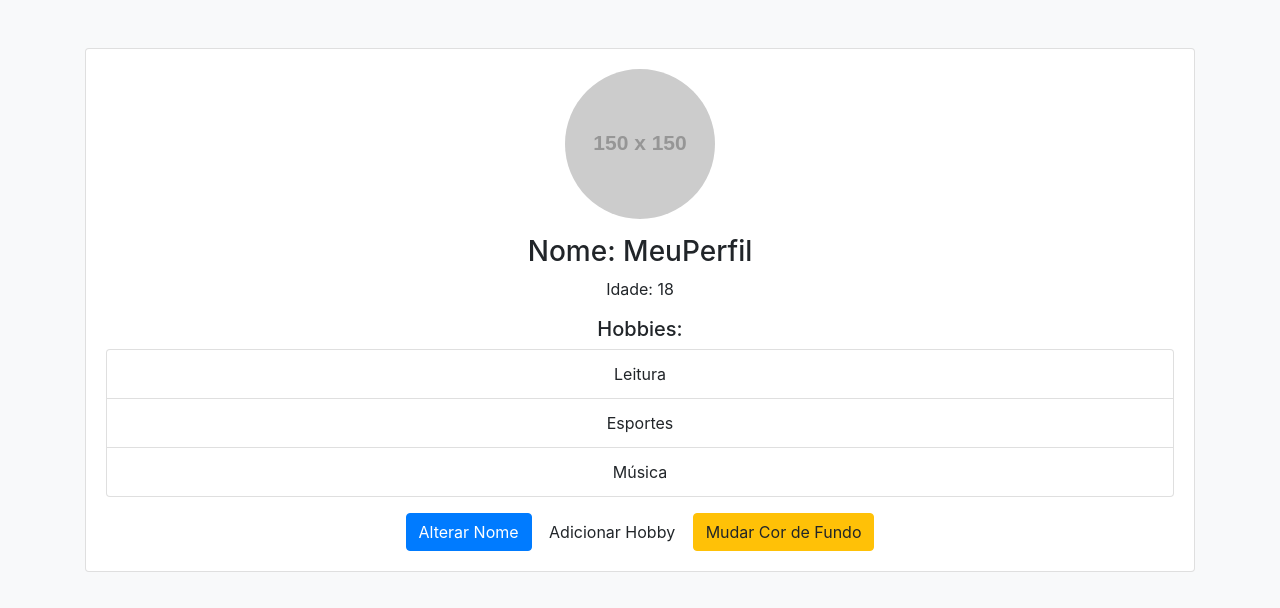
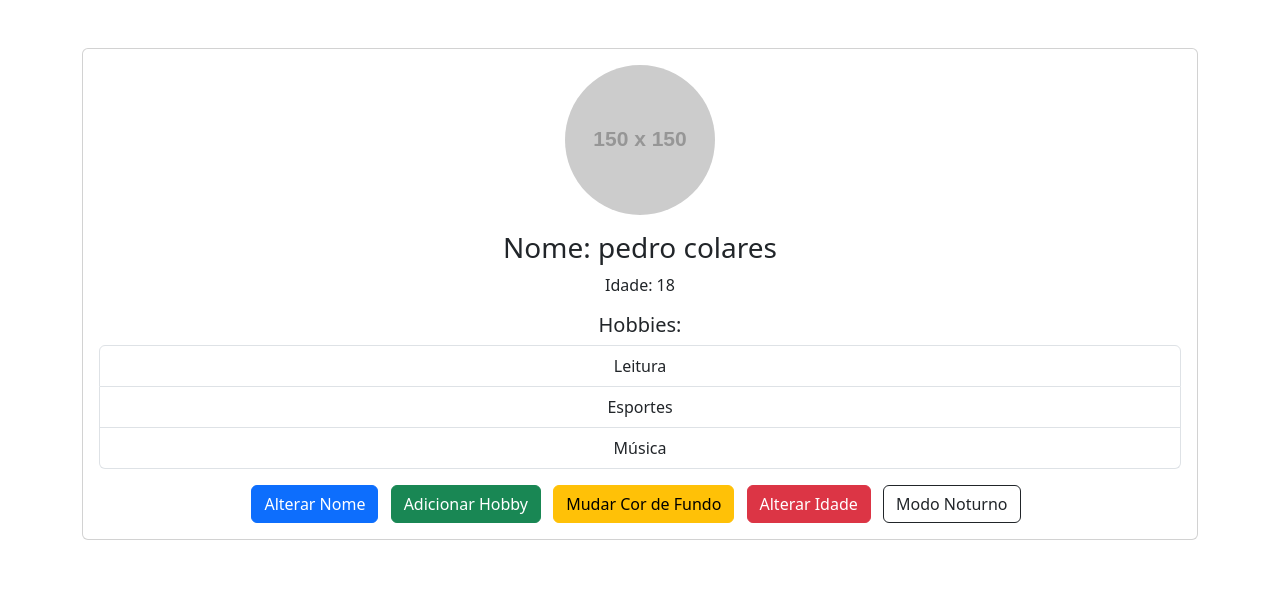
Before and after one commit to vitorcordioli/meuPerfil, a plain HTML site: page index.html in a window 1280 px wide. Drawn offline with nearby package versions, Linux system fonts and the light colour scheme; placeholder pictures from the web are drawn by us.

Commit message:
Atualizando index.html

```diff
--- a/index.html
+++ b/index.html
@@ -1,60 +1,91 @@
 <!DOCTYPE html>
-<html lang="pt-br">
+<html lang="pr-br">
+
 <head>
+
     <meta charset="UTF-8">
+
     <meta name="viewport" content="width=device-width, initial-scale=1.0">
+
     <title>Perfil Interativo</title>
-    <link rel="stylesheet" href="https://cdn.jsdelivr.net/npm/bootstrap@4.4.1/dist/css/bootstrap.min.css">
+
+    <link href="https://cdn.jsdelivr.net/npm/bootstrap@5.3.0/dist/css/bootstrap.min.css" rel="stylesheet">
+
 </head>
-<body class="bg-light">
+
+<body class="bg-ligh">
+
     <div class="container mt-5">
+
         <div class="card" id="profileCard">
+
             <div class="card-body text-center">
-                <img src="https://via.placeholder.com/150" alt="Imagem de Perfil" id="profileImage" class="rounded-circle mb-3" style="width: 150px;">
-                <h3 id="profileName">Nome: MeuPerfil</h3>
+
+                <img src="https://via.placeholder.com/150" alt="Imagem de Perfil" id="profileImage" class="rounded-circle mb-3" style="width: 150px;" onclick="mudarImagem()">
+
+                <h3 id="profileName">Nome: pedro colares</h3>
+
                 <p id="profileAge">Idade: 18</p>
-                <h5>Hobbies: </h5>
+
+                <h5>Hobbies:</h5>
+
                 <ul id="hobbiesList" class="list-group mb-3">
-                    <li class="list-group-item">Leitura</li>
-                    <li class="list-group-item">Esportes</li>
-                    <li class="list-group-item">Música</li>
+
+                    <li class="list-group-item" onclick="removerHobby(this)">Leitura</li>
+
+                    <li class="list-group-item" onclick="removerHobby(this)">Esportes</li>
+
+                    <li class="list-group-item" onclick="removerHobby(this)">Música</li>
+
                 </ul>
+
                 <button class="btn btn-primary me-2" onclick="alterarNome()">Alterar Nome</button>
-                <button class="btn btn-sucess me-2" onclick="adicionarHobby()">Adicionar Hobby</button>
+
+                <button class="btn btn-success me-2" onclick="adicionarHobby()">Adicionar Hobby</button>
+
                 <button class="btn btn-warning me-2" onclick="mudarCorDeFundo()">Mudar Cor de Fundo</button>
+
+                <button class="btn btn-danger me-2" onclick="mudarIdade()">Alterar Idade</button>
+
+                <button class="btn btn-outline-dark me-2" onclick="ativarModoNoturno()">Modo Noturno</button>
             </div>
+            </div>
+
         </div>
+
     </div>
 
     <script>
-        function alterarNome(){
-            const novoNome = prompt("Digite o novo nome: ");
-            if (novoNome){
-                document.getElementById("profileName").textContent = "Nome: " + novoNome;
+
+        function alterarNome() {
+            const nome = prompt("Digite o novo nome:");
+            if (nome) {
+                document.getElementById("profileName").textContent = "Nome: " + nome;
             }
         }
 
-        function adicionarHobby(){
-            const novoHobby = prompt("Digite um novo hobby: ");
-            if (novoHobby){
+        function adicionarHobby() {
+            const hobby = prompt("Digite um novo hobby:");
+            if (hobby) {
                 const li = document.createElement("li");
-                li.textContent = novoHobby;
+                li.textContent = hobby;
                 li.className = "list-group-item";
+                li.onclick = function() { removerHobby(li); };
                 document.getElementById("hobbiesList").appendChild(li);
             }
-        }
-
-        function mudarCorDeFundo(){
-            const cores = ["#f8d7da", "#d1ecf1", "#d4edda", "#fff3cd", "#cce5ff"];
-            const corAleatoria =  cores[Math.floor(Math.random() * cores.length)];
-            document.getElementById("profileCard").style.backgroundColor = corAleatoria;
         }
 
         function removerHobby(element) {
             element.style.display = "none"; // Faz o hobby desaparecer ao clicar
         }
 
-         function mudarImagem(){
+        function mudarCorDeFundo() {
+            const cores = ["#8d7da", "#d1ecf2", "#dff0d8", "#fff3cd", "#cce5ff"];
+            const corAleatoria = cores[Math.floor(Math.random() * cores.length)];
+            document.body.style.backgroundColor = corAleatoria;
+        }
+
+        function mudarImagem(){
             const ima = document.getElementById("profileImage")
             const imaResul = ["https://media.licdn.com/dms/image/C4E12AQGtw3cue9WCiA/article-cover_image-shrink_720_1280/0/1604347346953?e=2147483647&v=beta&t=cZkmKmUTJ4Bvg9OicyynLkNtQiul9b7L3YTJ0bTL3HU", "https://m.media-amazon.com/images/I/71vJPnviraL._AC_UF894,1000_QL80_.jpg", "https://as2.ftcdn.net/v2/jpg/00/35/34/29/1000_F_35342907_flThFxJdbGByyYWRWbXWM7WDHXRgZg84.jpg"]
             const imaAlea = imaResul[Math.floor(Math.random() * imaResul.length)]
@@ -82,8 +113,10 @@
                 button.classList.toggle("btn-dark");
             });
         }
+
+
     </script>
 
-    <script src="https://cdn.jsdelivr.net/npm/bootstrap@5.3.0/dist/js/bootstrap.bundle.min.js"></script>
 </body>
+
 </html>
```
